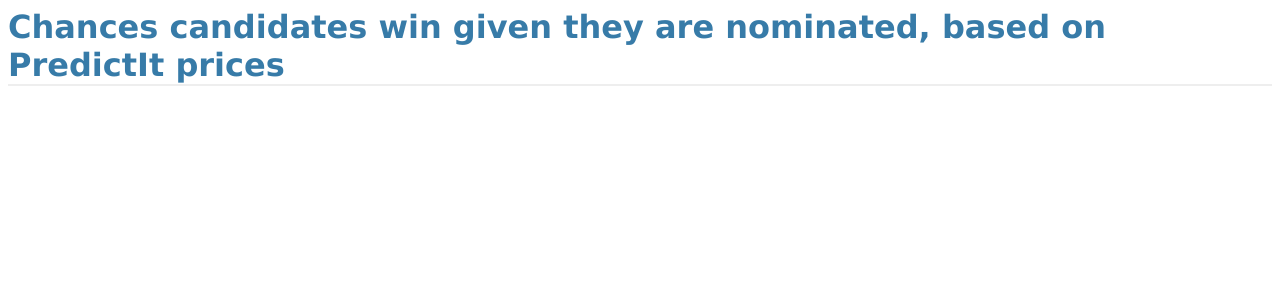
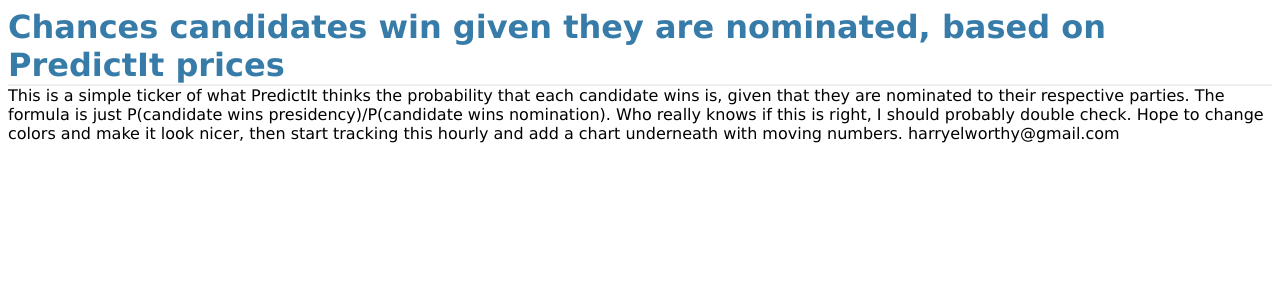
Before and after one commit to harryelworthy/candidates_project, a Flask app: template templates/view.html in a window 1280 px wide. Shown: the top 300 px of the page. Run offline with Flask 2, Linux system fonts and the light colour scheme; the template is opened without the code that fills it, so the values that code supplies are empty.

Commit message:
update body

```diff
--- a/templates/view.html
+++ b/templates/view.html
@@ -7,4 +7,14 @@
     <h2>{{titles[loop.index]}}</h2>
     {{ table|safe }}
   {% endfor %}
+  <body>
+    This is a simple ticker of what PredictIt thinks the probability that each
+    candidate wins is, given that they are nominated to their respective parties.
+    The formula is just P(candidate wins presidency)/P(candidate wins nomination).
+    Who really knows if this is right, I should probably double check. Hope to
+    change colors and make it look nicer, then start tracking this hourly and add
+    a chart underneath with moving numbers.
+
+    harryelworthy@gmail.com
+  </body>
 </div>
```
